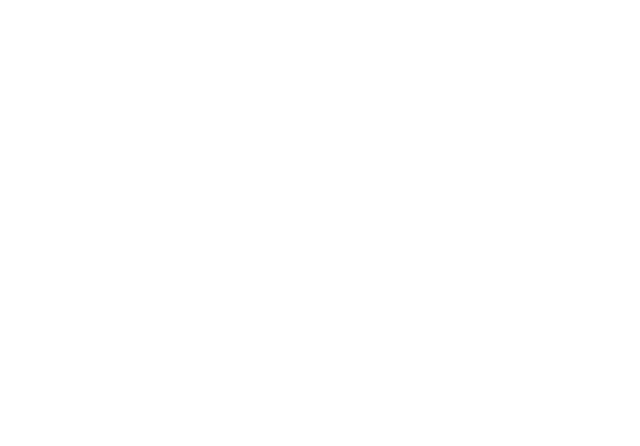
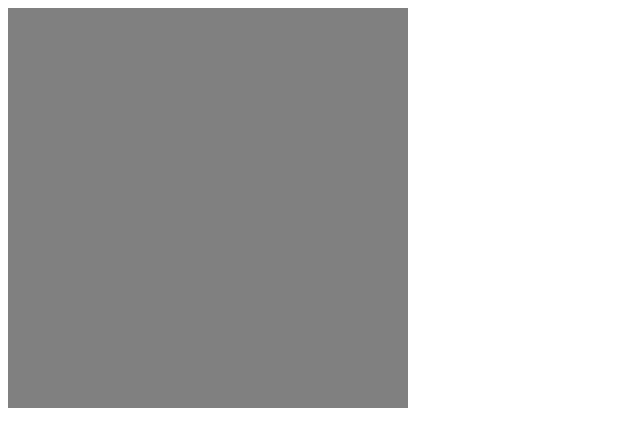
Before and after one commit to tod619/minesweeper, a plain HTML site: page index.html in a window 1280 px wide. Shown: the whole page, without its empty margins (0-640 px from the left). Drawn offline with Linux system fonts and the light colour scheme.

Commit message:
Create a simple grid in index

```diff
--- a/index.html
+++ b/index.html
@@ -10,6 +10,8 @@
 
 <body>
 
+    <div class="grid"></div>
+
     <script src="app.js"></script>
 </body>
 
--- a/style.css
+++ b/style.css
@@ -0,0 +1,12 @@
+.grid {
+    height: 400px;
+    width: 400px;
+    display: flex;
+    flex-wrap: wrap;
+    background-color: grey;
+}
+
+.grid div {
+    height: 40px;
+    width: 40px;
+}
```
